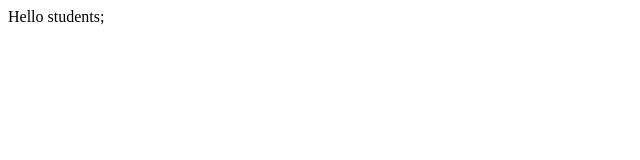
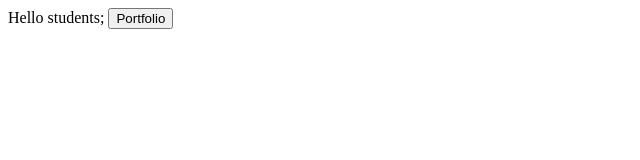
Before and after one commit to ruchitaparmar13/portfolio-repo, a plain HTML site: page index.html in a window 1280 px wide. Shown: the whole page, without its empty margins (0-640 px from the left). Drawn offline with Linux system fonts and the light colour scheme.

Commit message:
add portfolio button

```diff
--- a/index.html
+++ b/index.html
@@ -1,5 +1,6 @@
 <htmk>
     <body>
         Hello students;
+        <a href="./portfolio1.html"><button>Portfolio</button></a>
     </body>
 </htmk>
```
